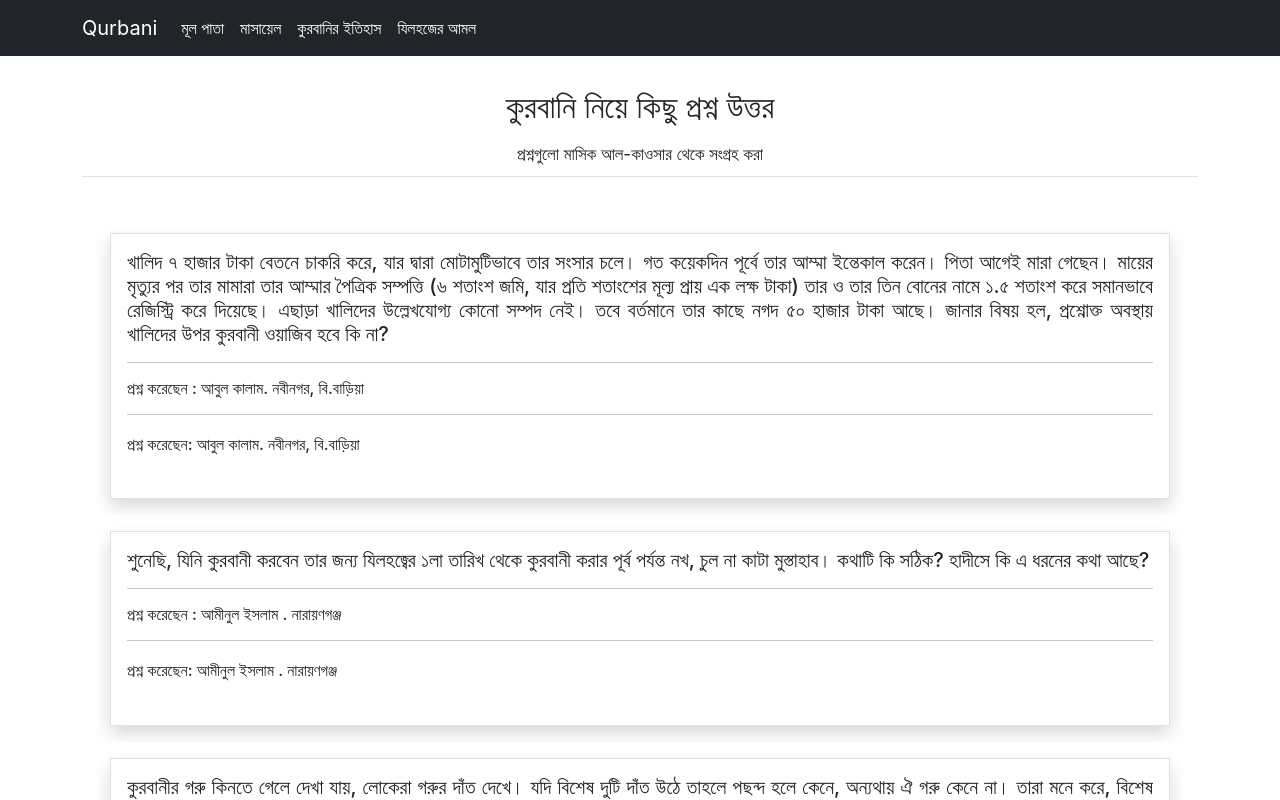
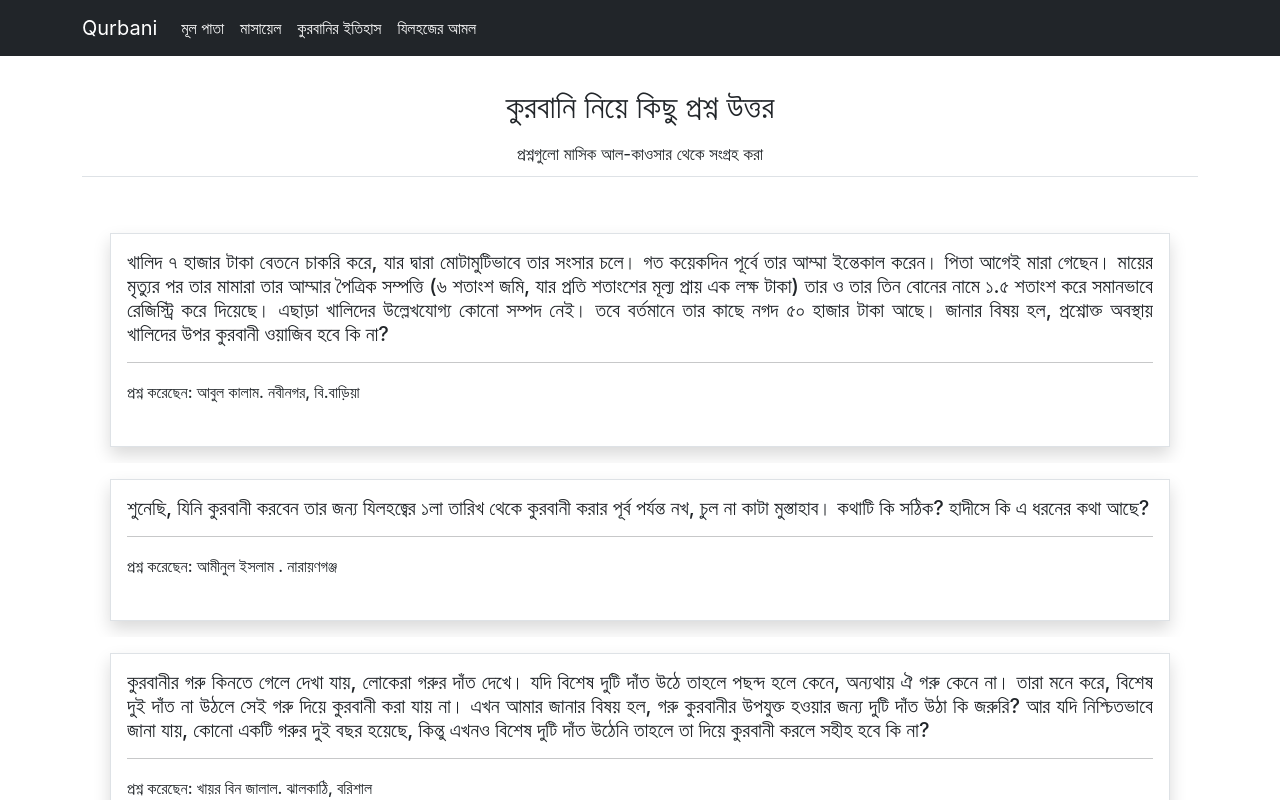
Before and after one commit to raihaninfo/qurbani-app, a React (Create React App) app: page /question in a window 1280 px wide. Shown: the top 800 px of the page. Built offline with nearby package versions, Linux system fonts and the light colour scheme; a web font is replaced by a local one.

Commit message:
bug fixed

```diff
--- a/src/components/Question/Question.jsx
+++ b/src/components/Question/Question.jsx
@@ -18,8 +18,6 @@ const Question = (props) => {
                 aria-controls={key}
               >
                 {question}
-                <hr />
-                <p className="h6">প্রশ্ন করেছেন : {address}</p>
                 <hr/>
                 <p className="h6 py-1">প্রশ্ন করেছেন: {address}</p>
               </p>
```
